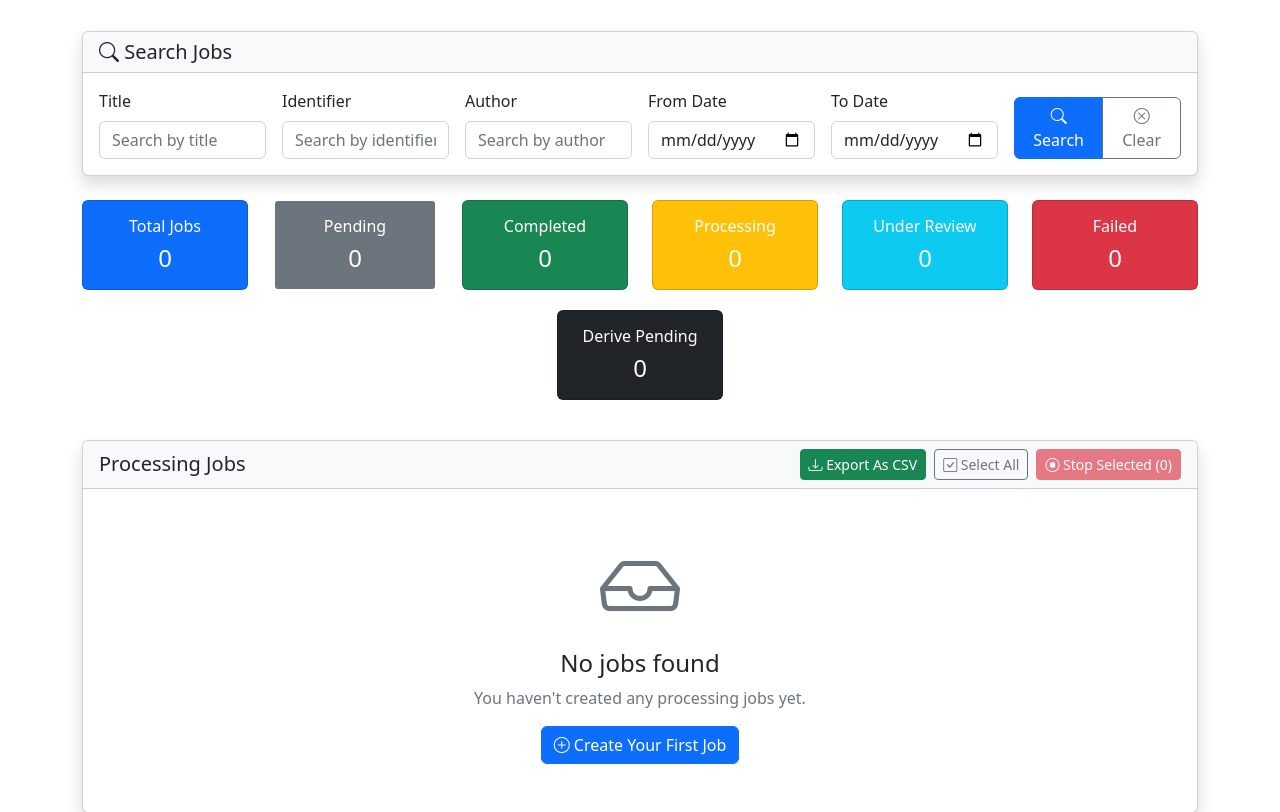
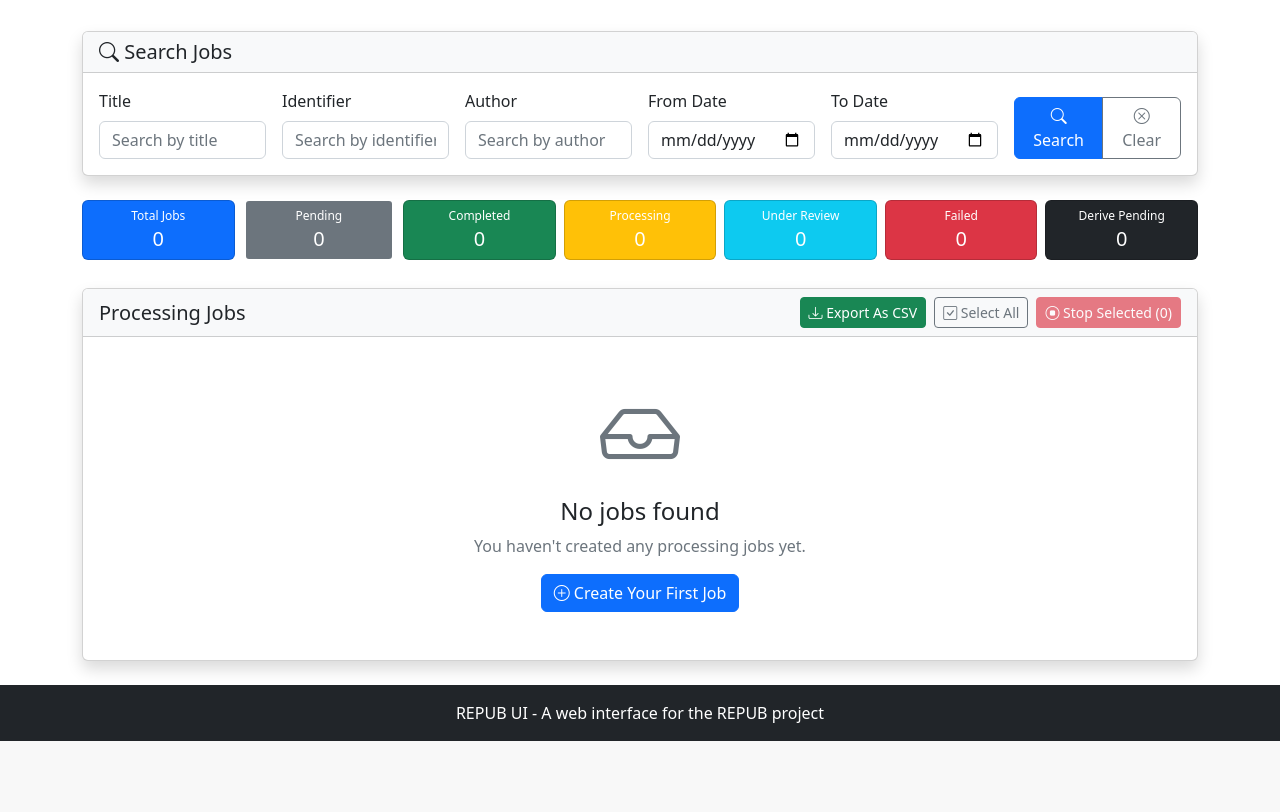
Before and after one commit to sushant354/servantsofknowledge, a Django app: page /jobs/?status=pending in a window 1280 px wide. Shown: the part 173-985 px from the top of the page. After the commit the page ends 914 px from the top, so only its background shows below. Run offline with Django 5.2, Linux system fonts and the light colour scheme; the visitor is signed in with stand-in values (Sample User, id 1); data that the repository does not hold is empty; some libraries are stand-ins or nearby versions.

Commit message:
Putting all job status cards in a row

```diff
--- a/repub/repubui/templates/repub_interface/all_jobs.html
+++ b/repub/repubui/templates/repub_interface/all_jobs.html
@@ -31,6 +31,28 @@ th a {
 }
 th a:hover {
     text-decoration: underline !important;
+}
+.stats-row {
+    display: flex;
+    flex-wrap: nowrap;
+    gap: 0.5rem;
+    overflow-x: auto;
+}
+.stats-row .stat-col {
+    flex: 1;
+    min-width: 0;
+}
+.stats-row .card-body {
+    padding: 0.5rem;
+}
+.stats-row .card-title {
+    font-size: 0.75rem;
+    margin-bottom: 0.25rem;
+    white-space: nowrap;
+}
+.stats-row .card-text {
+    font-size: 1.25rem;
+    margin-bottom: 0;
 }
 </style>
 {% endblock %}
@@ -97,8 +119,8 @@ th a:hover {
 </div>
 
 <!-- Statistics Cards -->
-<div class="row mb-4 justify-content-center">
-    <div class="col-lg-2 col-md-4 col-sm-6 mb-3">
+<div class="stats-row mb-4">
+    <div class="stat-col">
         <a href="?{% if request.GET.title %}title={{ request.GET.title }}&{% endif %}{% if request.GET.identifier %}identifier={{ request.GET.identifier }}&{% endif %}{% if request.GET.author %}author={{ request.GET.author }}&{% endif %}{% if request.GET.date_from %}date_from={{ request.GET.date_from }}&{% endif %}{% if request.GET.date_to %}date_to={{ request.GET.date_to }}&{% endif %}" class="text-decoration-none">
             <div class="card bg-primary text-white clickable-card{% if not request.GET.status %} filter-active{% endif %}">
                 <div class="card-body text-center">
@@ -108,7 +130,7 @@ th a:hover {
             </div>
         </a>
     </div>
-    <div class="col-lg-2 col-md-4 col-sm-6 mb-3">
+    <div class="stat-col">
         <a href="?status=pending{% if request.GET.title %}&title={{ request.GET.title }}{% endif %}{% if request.GET.identifier %}&identifier={{ request.GET.identifier }}{% endif %}{% if request.GET.author %}&author={{ request.GET.author }}{% endif %}{% if request.GET.date_from %}&date_from={{ request.GET.date_from }}{% endif %}{% if request.GET.date_to %}&date_to={{ request.GET.date_to }}{% endif %}" class="text-decoration-none">
             <div class="card bg-secondary text-white clickable-card{% if request.GET.status == 'pending' %} filter-active{% endif %}">
                 <div class="card-body text-center">
@@ -118,7 +140,7 @@ th a:hover {
             </div>
         </a>
     </div>
-    <div class="col-lg-2 col-md-4 col-sm-6 mb-3">
+    <div class="stat-col">
         <a href="?status=completed{% if request.GET.title %}&title={{ request.GET.title }}{% endif %}{% if request.GET.identifier %}&identifier={{ request.GET.identifier }}{% endif %}{% if request.GET.author %}&author={{ request.GET.author }}{% endif %}{% if request.GET.date_from %}&date_from={{ request.GET.date_from }}{% endif %}{% if request.GET.date_to %}&date_to={{ request.GET.date_to }}{% endif %}" class="text-decoration-none">
             <div class="card bg-success text-white clickable-card{% if request.GET.status == 'completed' %} filter-active{% endif %}">
                 <div class="card-body text-center">
@@ -128,7 +150,7 @@ th a:hover {
             </div>
         </a>
     </div>
-    <div class="col-lg-2 col-md-4 col-sm-6 mb-3">
+    <div class="stat-col">
         <a href="?status=processing{% if request.GET.title %}&title={{ request.GET.title }}{% endif %}{% if request.GET.identifier %}&identifier={{ request.GET.identifier }}{% endif %}{% if request.GET.author %}&author={{ request.GET.author }}{% endif %}{% if request.GET.date_from %}&date_from={{ request.GET.date_from }}{% endif %}{% if request.GET.date_to %}&date_to={{ request.GET.date_to }}{% endif %}" class="text-decoration-none">
             <div class="card bg-warning text-white clickable-card{% if request.GET.status == 'processing' %} filter-active{% endif %}">
                 <div class="card-body text-center">
@@ -138,7 +160,7 @@ th a:hover {
             </div>
         </a>
     </div>
-    <div class="col-lg-2 col-md-4 col-sm-6 mb-3">
+    <div class="stat-col">
         <a href="?status=reviewing{% if request.GET.title %}&title={{ request.GET.title }}{% endif %}{% if request.GET.identifier %}&identifier={{ request.GET.identifier }}{% endif %}{% if request.GET.author %}&author={{ request.GET.author }}{% endif %}{% if request.GET.date_from %}&date_from={{ request.GET.date_from }}{% endif %}{% if request.GET.date_to %}&date_to={{ request.GET.date_to }}{% endif %}" class="text-decoration-none">
             <div class="card bg-info text-white clickable-card{% if request.GET.status == 'reviewing' %} filter-active{% endif %}">
                 <div class="card-body text-center">
@@ -148,7 +170,7 @@ th a:hover {
             </div>
         </a>
     </div>
-    <div class="col-lg-2 col-md-4 col-sm-6 mb-3">
+    <div class="stat-col">
         <a href="?status=failed{% if request.GET.title %}&title={{ request.GET.title }}{% endif %}{% if request.GET.identifier %}&identifier={{ request.GET.identifier }}{% endif %}{% if request.GET.author %}&author={{ request.GET.author }}{% endif %}{% if request.GET.date_from %}&date_from={{ request.GET.date_from }}{% endif %}{% if request.GET.date_to %}&date_to={{ request.GET.date_to }}{% endif %}" class="text-decoration-none">
             <div class="card bg-danger text-white clickable-card{% if request.GET.status == 'failed' %} filter-active{% endif %}">
                 <div class="card-body text-center">
@@ -158,7 +180,7 @@ th a:hover {
             </div>
         </a>
     </div>
-    <div class="col-lg-2 col-md-4 col-sm-6 mb-3">
+    <div class="stat-col">
         <a href="?status=derive_pending{% if request.GET.title %}&title={{ request.GET.title }}{% endif %}{% if request.GET.identifier %}&identifier={{ request.GET.identifier }}{% endif %}{% if request.GET.author %}&author={{ request.GET.author }}{% endif %}{% if request.GET.date_from %}&date_from={{ request.GET.date_from }}{% endif %}{% if request.GET.date_to %}&date_to={{ request.GET.date_to }}{% endif %}" class="text-decoration-none">
             <div class="card bg-dark text-white clickable-card{% if request.GET.status == 'derive_pending' %} filter-active{% endif %}">
                 <div class="card-body text-center">
```
